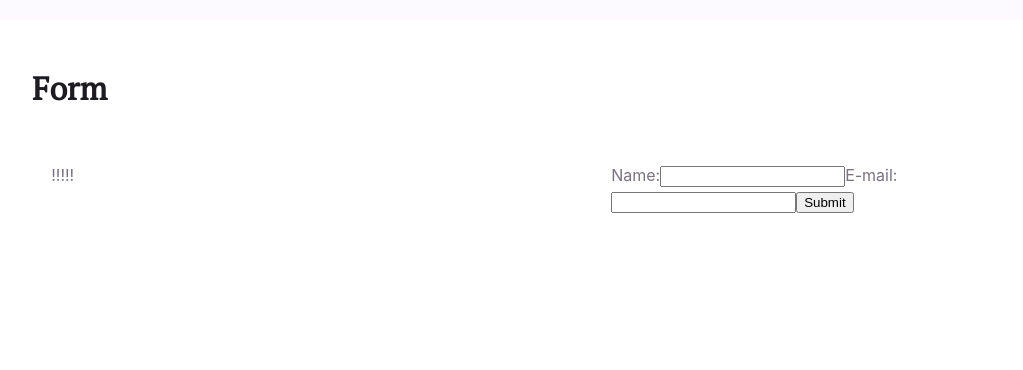
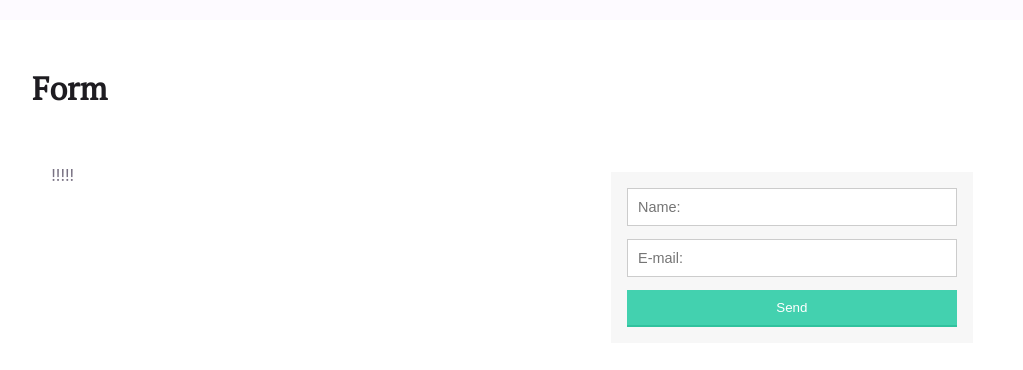
Before and after one commit to kastergarta/microlerning_app, a Gatsby site: page /form in a window 1280 px wide. Shown: the part 105-475 px from the top of the page, without its empty margins (128-1151 px from the left). Built offline with nearby package versions, Linux system fonts and the light colour scheme; Gatsby itself is replaced by a stand-in of ours.

Commit message:
form styled

```diff
--- a/src/pages/form.js
+++ b/src/pages/form.js
@@ -38,6 +38,7 @@ export default function FormPage () {
                 </div>
 
                 <div className={"row"}>
+
                     <div className={"col-7"}>
                         <p>!!!!!</p>
                     </div>
@@ -45,18 +46,13 @@ export default function FormPage () {
                     <div className={"col-5"}>
                         <div className={"contact-items"}>
                          <form onSubmit={handleLoginSubmit}>
-                           <label>
-                             Name:
-                             <input type="text" name="name" onChange={e => setName(e.target.value)} value={name}/>
-                           </label>
-                           <label>
-                             E-mail:
-                             <input type="text" name="email" onChange={e => setEmail(e.target.value)} value={email}/>
-                           </label>
-                          <input type="submit" value="Submit" />
+                          <input type="text" name="field1" placeholder="Name:" onChange={e => setName(e.target.value)} value={name}/>
+                          <input type="email" name="field2" placeholder="E-mail:" onChange={e => setEmail(e.target.value)} value={email}/>
+                          <input type="submit" value="Send" />
                          </form>
                         </div>
                     </div>
+
                 </div>
             </div>
         </div>
@@ -64,41 +60,3 @@ export default function FormPage () {
 
   );
 }
-
-// const FormPage = () => (
-//
-//     <Layout>
-//         <SEO title="FormPage"/>
-//         <div className={"container"}>
-//             <div className={"content"}>
-//                 <div className={"title"}>
-//                     <h1>Form</h1>
-//                 </div>
-//
-//                 <div className={"row"}>
-//                     <div className={"col-7"}>
-//                         <p>!!!!!</p>
-//                     </div>
-//
-//                     <div className={"col-5"}>
-//                         <div className={"contact-items"}>
-//                          <form onSubmit={handleLoginSubmit}>
-//                            <label>
-//                              Name:
-//                              <input type="text" name="name" />
-//                            </label>
-//                            <label>
-//                              E-mail:
-//                              <input type="text" name="email" />
-//                            </label>
-//                           <input type="submit" value="Submit" />
-//                          </form>
-//                         </div>
-//                     </div>
-//                 </div>
-//             </div>
-//         </div>
-//     </Layout>
-// )
-//
-// export default FormPage
--- a/static/styles/_all.scss
+++ b/static/styles/_all.scss
@@ -3,6 +3,76 @@ $break-small: 719px;
 body {
   font-family: Inter;
   color: #797283;
+
+  .contact-items {
+    font: 95% Arial, Helvetica, sans-serif;
+	max-width: 400px;
+	margin: 10px auto;
+	padding: 16px;
+	background: #F7F7F7;
+  }
+
+.contact-items input[type="text"],
+.contact-items input[type="date"],
+.contact-items input[type="datetime"],
+.contact-items input[type="email"],
+.contact-items input[type="number"],
+.contact-items input[type="search"],
+.contact-items input[type="time"],
+.contact-items input[type="url"],
+.contact-items textarea,
+.contact-items select
+{
+	-webkit-transition: all 0.30s ease-in-out;
+	-moz-transition: all 0.30s ease-in-out;
+	-ms-transition: all 0.30s ease-in-out;
+	-o-transition: all 0.30s ease-in-out;
+	outline: none;
+	box-sizing: border-box;
+	-webkit-box-sizing: border-box;
+	-moz-box-sizing: border-box;
+	width: 100%;
+	background: #fff;
+	margin-bottom: 4%;
+	border: 1px solid #ccc;
+	padding: 3%;
+	color: #555;
+	font: 95% Arial, Helvetica, sans-serif;
+}
+.contact-items input[type="text"]:focus,
+.contact-items input[type="date"]:focus,
+.contact-items input[type="datetime"]:focus,
+.contact-items input[type="email"]:focus,
+.contact-items input[type="number"]:focus,
+.contact-items input[type="search"]:focus,
+.contact-items input[type="time"]:focus,
+.contact-items input[type="url"]:focus,
+.contact-items textarea:focus,
+.contact-items select:focus
+{
+	box-shadow: 0 0 5px #43D1AF;
+	padding: 3%;
+	border: 1px solid #43D1AF;
+}
+
+.contact-items input[type="submit"],
+.contact-items input[type="button"]{
+	box-sizing: border-box;
+	-webkit-box-sizing: border-box;
+	-moz-box-sizing: border-box;
+	width: 100%;
+	padding: 3%;
+	background: #43D1AF;
+	border-bottom: 2px solid #30C29E;
+	border-top-style: none;
+	border-right-style: none;
+	border-left-style: none;
+	color: #fff;
+}
+.contact-items input[type="submit"]:hover,
+.contact-items input[type="button"]:hover{
+	background: #2EBC99;
+}
 
   p {
     font-family: Inter;
```
